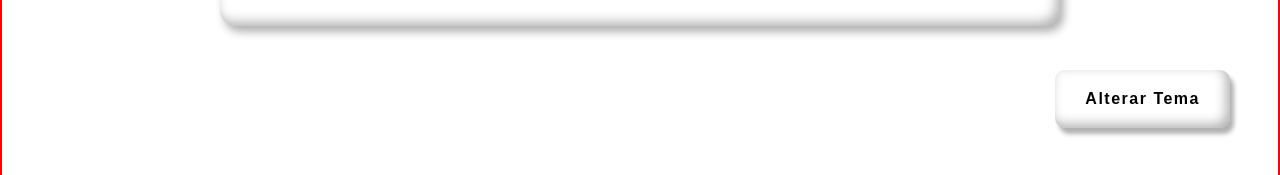
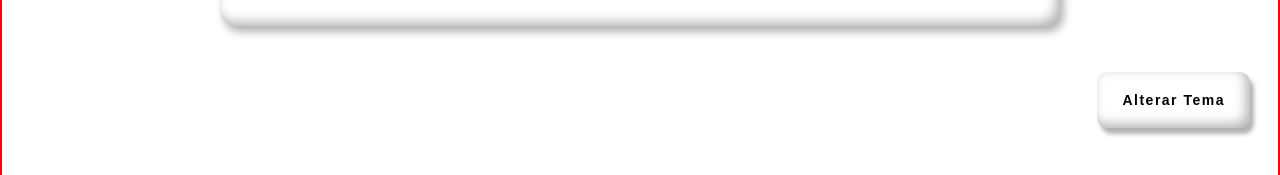
Before and after one commit to robertoDCJ/Desafio-4-DNC, a React (Vite) app: page / in a window 1280 px wide. Shown: the part 622-797 px from the top of the page. Built offline with nearby package versions, Linux system fonts and the light colour scheme.

Commit message:
component Tema redimensionado

```diff
--- a/src/components/Tema/index.scss
+++ b/src/components/Tema/index.scss
@@ -3,20 +3,21 @@
 .Tema {
     position: fixed;
     bottom: 50px;
-    right: 50px;
+    right: 30px;
     background: rgba(255, 255, 255, 0.15);
-    padding: 20px 30px;
+    padding: 20px 25px;
     border-radius: 10px;
     color: black;
     box-shadow: 4px 6px 4px rgba(0,0,0,0.3), inset -4px -4px 12px rgba(0,0,0, .3), inset 4px 4px 6px rgba(255,255,255,0.2);
     letter-spacing: 1.5px;
+    font-size: 14px;
     font-weight: 600;
     cursor: pointer;
     transition: all .5s;
 
     &:hover {
-        transform: translateY(-2px) translateX(-2px);
+        background: rgba(255, 255, 255, 0.4);
+        transform: translateY(-1px) translateX(-1px);
         transition: all .5s;
-        box-shadow: 0px 0px 10000px rgba(255,255,255, 1), inset -6px -6px 10px rgba(0,0,0, .4), inset 2px 2px 6px rgba(255,255,255,0.2);
     }
 }
```
